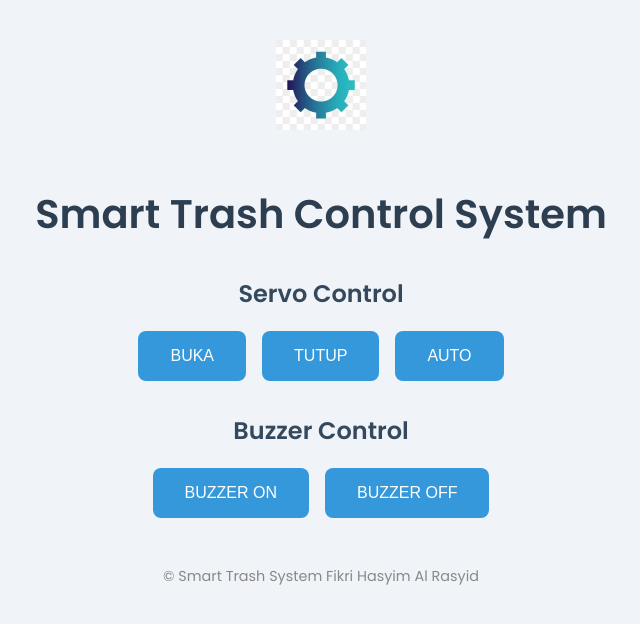
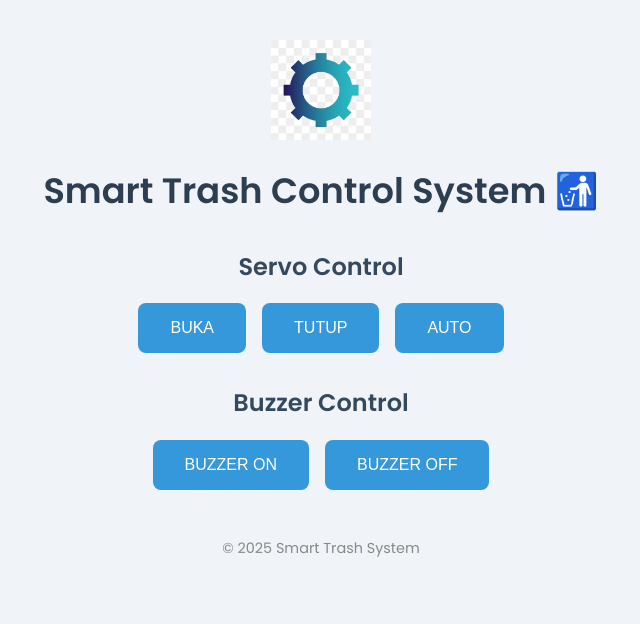
Before and after one commit to Fikrgram/smart-trash-fikri, a plain HTML site: page index.html in a window 1280 px wide. Shown: the whole page, without its empty margins (319-959 px from the left). Drawn offline with Linux system fonts and the light colour scheme.

Commit message:
Add files via upload

```diff
--- a/index.html
+++ b/index.html
@@ -3,7 +3,7 @@
 <head>
   <meta charset="UTF-8" />
   <meta name="viewport" content="width=device-width, initial-scale=1.0"/>
-  <title>Kontrol Tong Sampah 🚮</title>
+  <title>Smart Trash Control System 🚮</title>
 
   <!-- Google Font -->
   <link href="https://fonts.googleapis.com/css2?family=Poppins:wght@400;600&display=swap" rel="stylesheet">
@@ -22,9 +22,16 @@
       padding: 2rem;
     }
 
+    img {
+      width: 100px;
+      display: block;
+      margin: 0 auto 20px;
+    }
+
     h1 {
       color: #2c3e50;
-      font-size: 2.5rem;
+      font-size: 2.2rem;
+      margin-bottom: 0.5rem;
     }
 
     h2 {
@@ -67,8 +74,10 @@
   </style>
 </head>
 <body>
-     <img src="kontrol.png" alt="Kontrol Ikon" width="90" style="margin-bottom: 20px;">
-      <h1>Smart Trash Control System</h1>
+  <!-- Gambar kontrol -->
+  <img src="kontrol.png" alt="Ikon Kontrol">
+
+  <h1>Smart Trash Control System 🚮</h1>
 
   <h2>Servo Control</h2>
   <div class="btn-group">
@@ -83,7 +92,7 @@
     <button onclick="setBuzzer('OFF')">BUZZER OFF</button>
   </div>
 
-  <footer>© Smart Trash System Fikri Hasyim Al Rasyid </footer>
+  <footer>© 2025 Smart Trash System</footer>
 
   <script>
     const firebaseConfig = {
```
